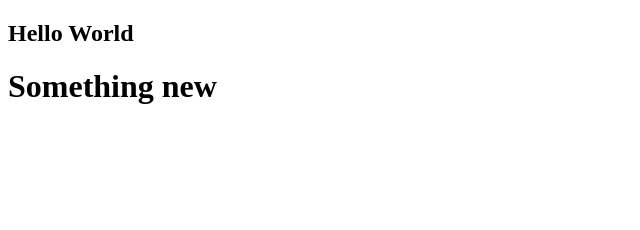
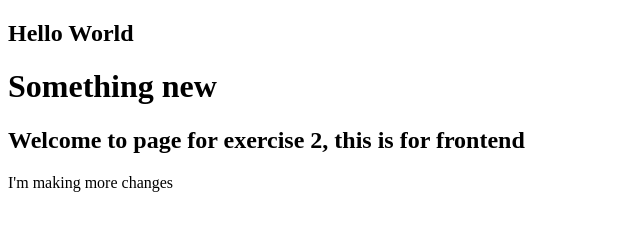
Before and after one commit to Tinaa33/GitTest, a plain HTML site: page GitTest/WebContent/index.html in a window 1280 px wide. Shown: the whole page, without its empty margins (0-640 px from the left). Drawn offline with Linux system fonts and the light colour scheme.

Commit message:
Added and h2 and a paragraph

```diff
--- a/GitTest/WebContent/index.html
+++ b/GitTest/WebContent/index.html
@@ -9,6 +9,8 @@
 <h2>Hello World</h2>
 
 <h1>Something new</h1>
+<h2>Welcome to page for exercise 2, this is for frontend</h2>
+<p>I'm making more changes</p>
 
 </body>
 </html>
```
